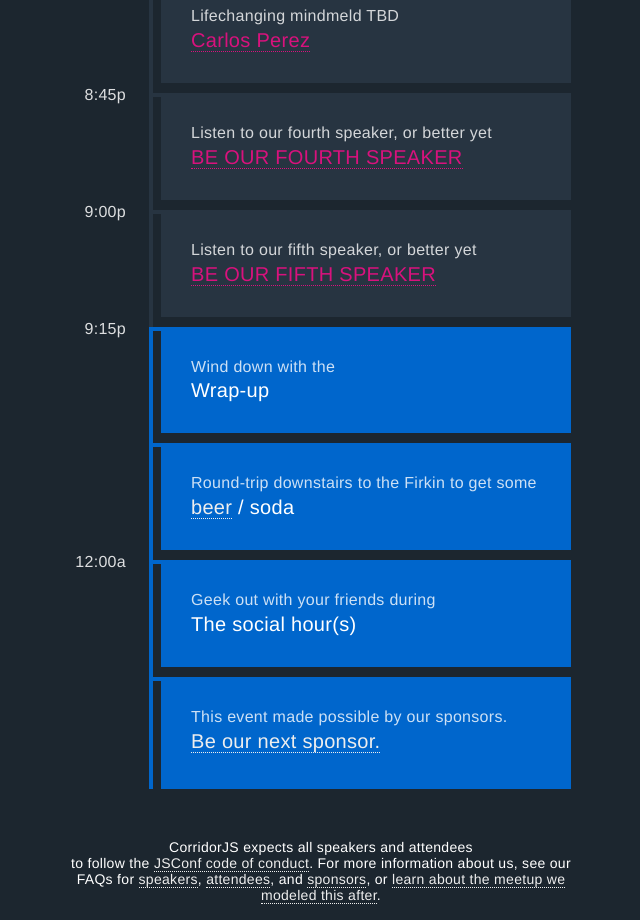
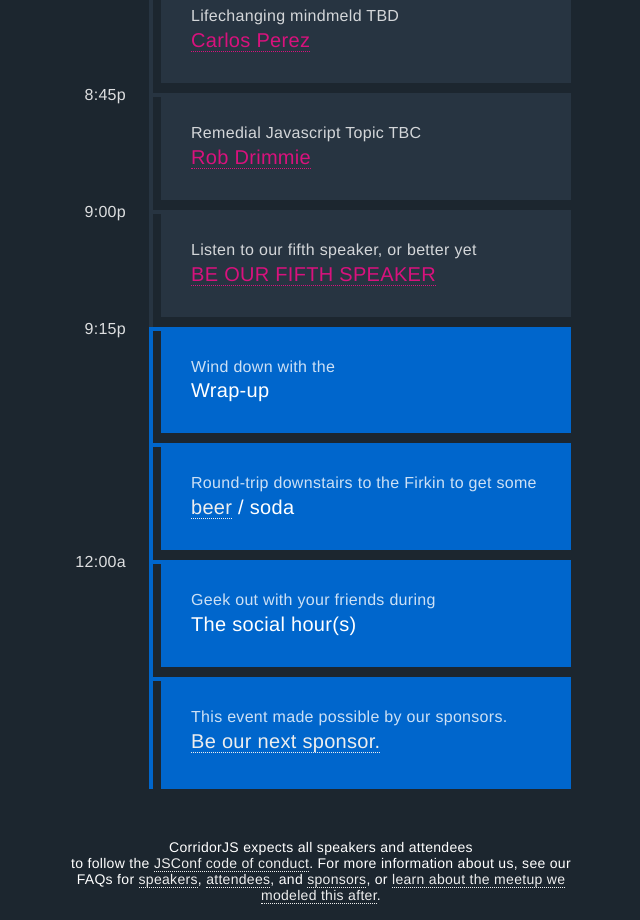
Before and after one commit to corridorjs/corridorjs.github.io, a website: page index.html in a window 1280 px wide. Shown: the part 1480-2400 px from the top of the page, without its empty margins (319-959 px from the left). Drawn offline with Linux system fonts and the light colour scheme.

Commit message:
Try to be a speaker
Added brief topic idea to start the conversation.

```diff
--- a/index.html
+++ b/index.html
@@ -130,8 +130,8 @@
             To add yourself to this slot, change the following two lines
             and add a short description paragraph in the pull request.
           -->
-          <small>Listen to our fourth speaker, or better yet</small>
-          <div><a href="https://github.com/corridorjs/corridorjs.github.io/edit/master/index.html">BE OUR FOURTH SPEAKER</a></div>
+          <small>Remedial Javascript Topic TBC</small>
+          <div><a href="https://twitter.com/robdrimmie">Rob Drimmie</a></div>
         </li>
         <li class="line"></li>
         <li class="point speaker">
```
